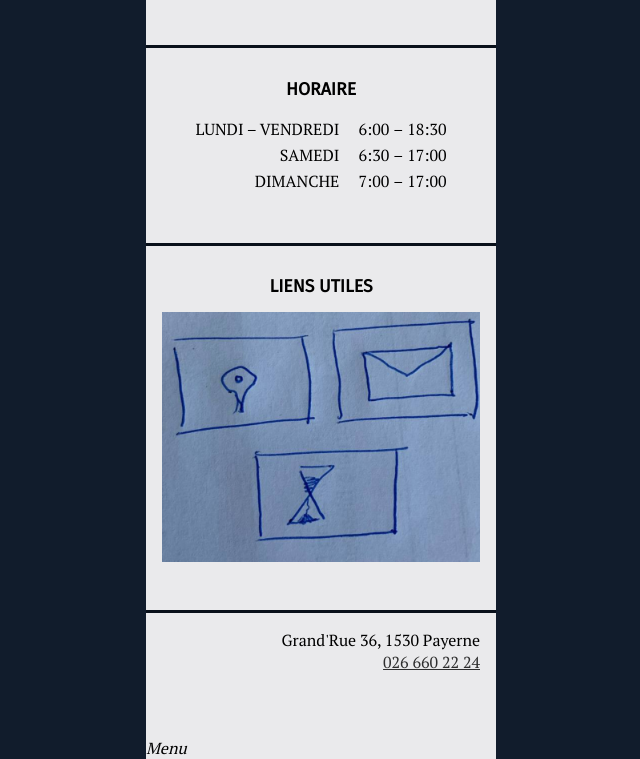
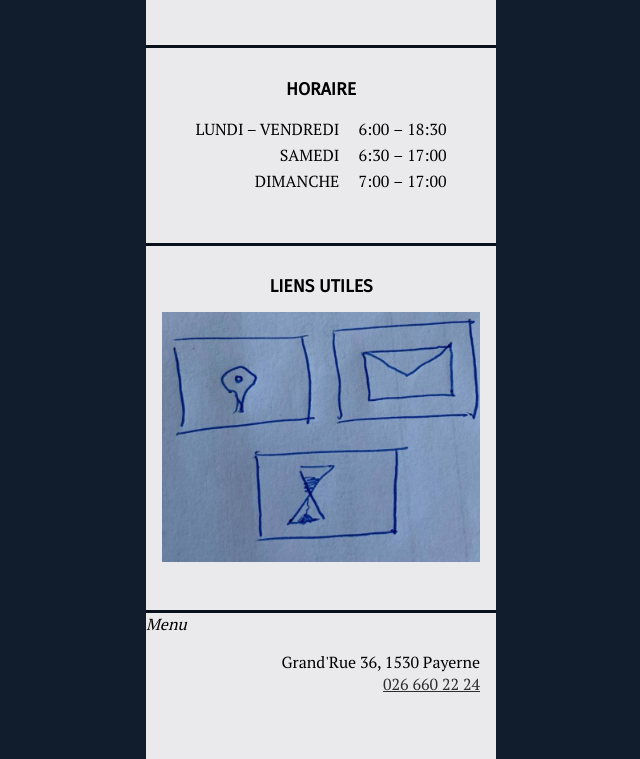
Before and after one commit to xaverfleer/1000feuilles, a Gatsby site: page / in a window 1280 px wide. Shown: the part 948-1707 px from the top of the page, without its empty margins (319-959 px from the left). Built offline with nearby package versions, Linux system fonts and the light colour scheme; Gatsby itself is replaced by a stand-in of ours.

Commit message:
Add Layout component

```diff
--- a/src/assets/styles/index.module.css
+++ b/src/assets/styles/index.module.css
@@ -34,10 +34,3 @@ a {
 .section__title {
   text-transform: uppercase;
 }
-
-.wrapper {
-  background-color: var(--white);
-  margin: 0 auto;
-  max-width: 350px;
-  position: relative;
-}
--- /dev/null
+++ b/src/components/Layout.js
@@ -0,0 +1,18 @@
+import React from "react";
+
+import Header from "./Header";
+import Footer from "./Footer";
+import Menu from "../components/Menu";
+
+import * as styles from "./Layout.module.css";
+
+export default function Layout({ children, mainImage }) {
+  return (
+    <div className={styles.wrapper}>
+      <Header mainImage={mainImage} />
+      {children}
+      <Menu />
+      <Footer />
+    </div>
+  );
+}
--- /dev/null
+++ b/src/components/Layout.module.css
@@ -0,0 +1,6 @@
+.wrapper {
+  background-color: var(--white);
+  margin: 0 auto;
+  max-width: 350px;
+  position: relative;
+}
--- a/src/pages/index.js
+++ b/src/pages/index.js
@@ -5,6 +5,7 @@ import * as styles from "../assets/styles/index.module.css";
 
 import { GatsbyImage, getImage } from "gatsby-plugin-image";
 
+import Layout from "../components/Layout";
 import Footer from "../components/Footer";
 import Header from "../components/Header";
 import Menu from "../components/Menu";
@@ -28,12 +29,15 @@ export default function Page({ data }) {
 
   return (
     <div className={styles.wrapper}>
-      <Header mainImage={sharpImgs.main} />
+      <Layout mainImage={sharpImgs.main}>
         <main onClick={closeMenu}>
           <section className={styles.section}>
             <h2 className={styles.section__title}>Nos produits</h2>
             <Link to="produits">
-            <GatsbyImage alt="Produits" image={getImage(sharpImgs.produits)} />
+              <GatsbyImage
+                alt="Produits"
+                image={getImage(sharpImgs.produits)}
+              />
             </Link>
           </section>
           <section className={styles.section}>
@@ -65,11 +69,13 @@ export default function Page({ data }) {
           </section>
           <section className={styles.section}>
             <h2 className={styles.section__title}>Liens utiles</h2>
-          <GatsbyImage alt="Liens utiles" image={getImage(sharpImgs.utiles)} />
+            <GatsbyImage
+              alt="Liens utiles"
+              image={getImage(sharpImgs.utiles)}
+            />
           </section>
         </main>
-      <Footer />
-      <Menu />
+      </Layout>
     </div>
   );
 
```
Also changed, not shown: src/pages/croissant.js (+3 -8 lines), src/pages/produits.js (+3 -8 lines). Lines whose indentation alone changed are shown as unchanged.
